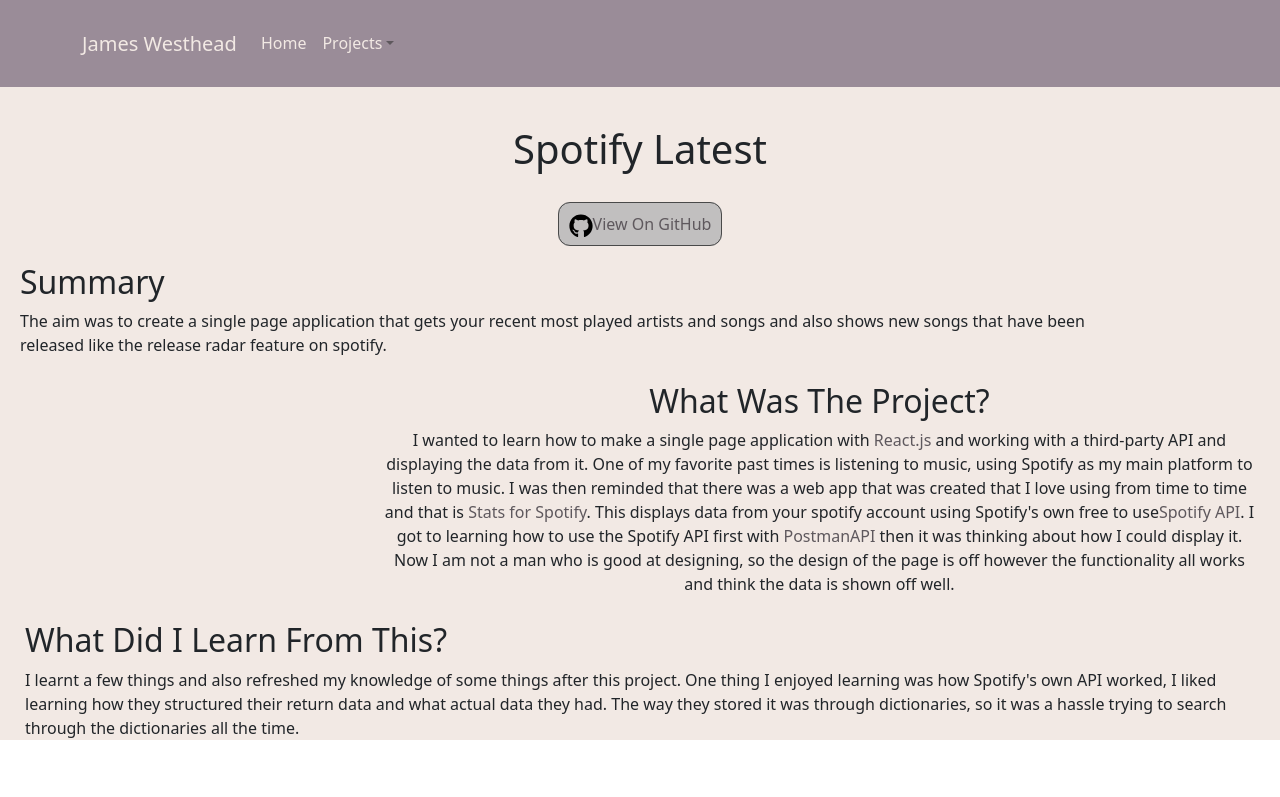
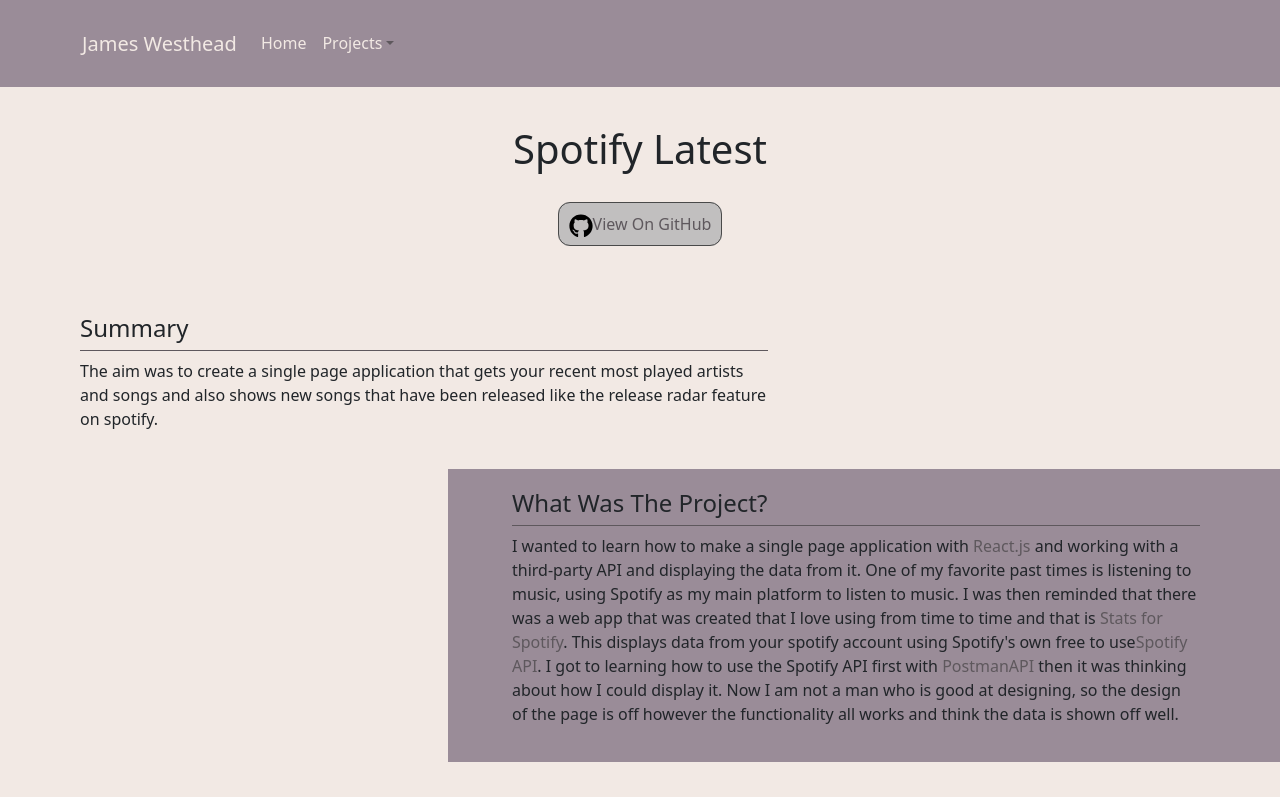
Before and after one commit to WestheadJ/PortfolioWebsite, a React (Create React App) app: page /projects/spotifystats in a window 1280 px wide. Shown: the top 797 px of the page. Built offline with nearby package versions, Linux system fonts and the light colour scheme.

Commit message:
Added CSS + changes to spotifystats page

```diff
--- a/src/App.css
+++ b/src/App.css
@@ -2,6 +2,12 @@
   background-color:   #F2E9E4;
   margin: 0;
   padding: 0;
+}
+
+h4 {
+  border-bottom:#5e585d solid 1px;
+  padding-bottom: 1%;
+  margin-bottom: 1%;
 }
 
 .App {
@@ -20,8 +26,6 @@
   color:              white;
 }
 
-
-
 a:link{
   color:              #5e585d;
   text-decoration:      none;
@@ -36,27 +40,7 @@
   color:              #756c74;
   text-decoration:      none;
 }
-.spotifyStatsPage{
-  height:               100%;
-}
 
-#spotifySectionOne{
-  text-align:           left;
-  margin:               25px;
-  margin-right:         10% ;
-  margin-left:          20px;
-}
-
-#spotifySectionTwo{
-  margin-left:          30%;
-  margin-right:         25px;
-  margin-top:           25px;
-}
-
-#spotifySectionThree{
-  text-align:           left;
-  margin:               25px;
-}
 
 .code-snippet{
   background-color:   rgb(178, 178, 178);
@@ -98,8 +82,6 @@
 
 }
 
-
-
 .image-gallery{
   display:              flex;
   flex-direction:       row;
@@ -127,6 +109,36 @@
   max-width:            80%;
 }
 
+/* Spotify Stats CSS */
+
+.spotifyStatsPage{
+  height:               100vh;
+}
+
+#spotifySummary{
+  text-align: left;
+  /* top | right | bottom | left */
+  margin: 6% 40% 3% 80px;
+}
+
+
+#spotifyDescription{
+  /* top | right | bottom | left */
+  margin: 1% 0 1% 35%;
+  text-align: left;
+  background-color: #9A8C98;
+  /* top | right | bottom | left */
+padding: 20px 80px 20px 5%;
+}
+
+#spotifyLearning{
+  text-align: left;
+  /* top | right | bottom | left */
+  margin: 2.5% 40% 2.5% 80px;
+}
+
+
+
 #spotifyStatsImages{
   display:              flex;
   flex-wrap:            wrap;
@@ -153,9 +165,8 @@
   cursor: pointer;
 }
 
-section{
+/* NEA CSS */
 
-}
 
 #NEA-Page{
   height: 100%;
@@ -168,12 +179,7 @@
   margin: 6% 40% 3% 80px;
 }
 
-#NEA-Summary > h4{
-  border-bottom:#5e585d solid 1px;
 
-  padding-bottom: 1%;
-  margin-bottom: 1%;
-}
 
 #NEA-Project-Desc{
   /* top | right | bottom | left */
@@ -184,12 +190,7 @@
 padding: 20px 80px 20px 5%;
 }
 
-#NEA-Project-Desc > h4{
-  border-bottom:#5e585d solid 1px;
 
-  padding-bottom: 1%;
-  margin-bottom: 1%;
-}
 
 #NEA-Project-Learn-Desc{
   text-align: left;
@@ -197,12 +198,7 @@
   margin: 2.5% 40% 2.5% 80px;
 ;
 }
-#NEA-Project-Learn-Desc > h4{
-  border-bottom:#5e585d solid 1px;
-  padding-bottom: 1%;
-  margin-bottom: 1%;
 
-}
 #NEA-Technologies-Used{
   text-align: center;
   /* top and bottom | left and right */
@@ -217,10 +213,3 @@
   /* top | right | bottom | left */
 padding: 20px 80px 20px 5%;
 }
-
-#NEA-Technologies-Used-Desc > h4{
-  border-bottom:#5e585d solid 1px;
-
-  padding-bottom: 1%;
-
-}
--- a/src/SpotifyStats.js
+++ b/src/SpotifyStats.js
@@ -13,22 +13,22 @@
         <div className='spotifyStatsPage'>
             <h1 style={{ textAlign: 'center', marginTop: '3%', marginBottom: '3%' }}>Spotify Latest</h1>
             <a className="github-link" href="https://github.com/WestheadJ/spotifyLatestRelease/tree/main"><img src={githubIcon} style={{ width: '24px', height: "24px" }} alt="github icon" />View On GitHub</a>
-            <section id='spotifySectionOne'>
-                <h2>Summary</h2>
+            <section id='spotifySummary'>
+                <h4>Summary</h4>
                 <p>The aim was to create a single page application that gets your recent most played artists and songs and also shows new songs that have been released like the release radar feature on spotify. </p>
 
                     {/* <p>I built this single paged application with <a style={{ color: '#5e585d' }} href='https://reactjs.org'>React.js</a> and using the <a style={{ color: '#5e585d' }} href='https://developer.spotify.com/dashboard/'>Spotify API</a>. Spotify keeps user stats on their most recent artists and songs. So I have used the <a style={{ color: '#5e585d' }} href='https://developer.spotify.com/dashboard/'>Spotify API</a> to fetch this information and display to the user.</p> */}
             </section>
-            <section id="spotifySectionTwo">
-                <h2>What Was The Project?</h2>
+            <section id="spotifyDescription">
+                <h4>What Was The Project?</h4>
                 <p>I wanted to learn how to make a single page application with <a style={{ color: '#5e585d' }} href='https://reactjs.org'>React.js</a> and working with a third-party API and displaying the data from it. One of my favorite past times is listening to music, using Spotify as my main platform to listen to music.
                 I was then reminded that there was a web app that was created that I love using from time to time and that is <a style={{color:'#5e585d'}} href='https://www.statsforspotify.com'>Stats for Spotify</a>. This displays data from your spotify account using Spotify's own free to use
                 <a style={{ color: '#5e585d' }} href='https://developer.spotify.com/dashboard/'>Spotify API</a>. I got to learning how to use the Spotify API first with <a style={{color:'#5e585d'}} href='https://www.postman.com'>PostmanAPI</a> then it was thinking about how I could display it.
                 Now I am not a man who is good at designing, so the design of the page is off however the functionality all works and think the data is shown off well.</p>
             </section>
-            <section id="spotifySectionThree">
-                <h2>What Did I Learn From This?</h2>
-                <p>I learnt a few things and also refreshed my knowledge of some things after this project. One thing I enjoyed learning was how Spotify's own API worked, I liked learning how they structured their return data and what actual data they had. The way they stored it was through dictionaries, so it was a hassle trying to search through the dictionaries all the time.</p>
+            <section id="spotifyLearning">
+                <h4>What Did I Learn From This?</h4>
+                <p>I learnt a few things and also refreshed my knowledge of some things after this project. One thing I enjoyed learning was how Spotify's own API worked, I liked learning how they structured their return data and what actual data they had. The way they stored it was through dictionaries, so it was a hassle trying to search through the dictionaries all the time. I also learnt how react can work with components, with my navbar. </p>
 
             </section>
             {/* <div id='spotifySectionTwo'>
```
